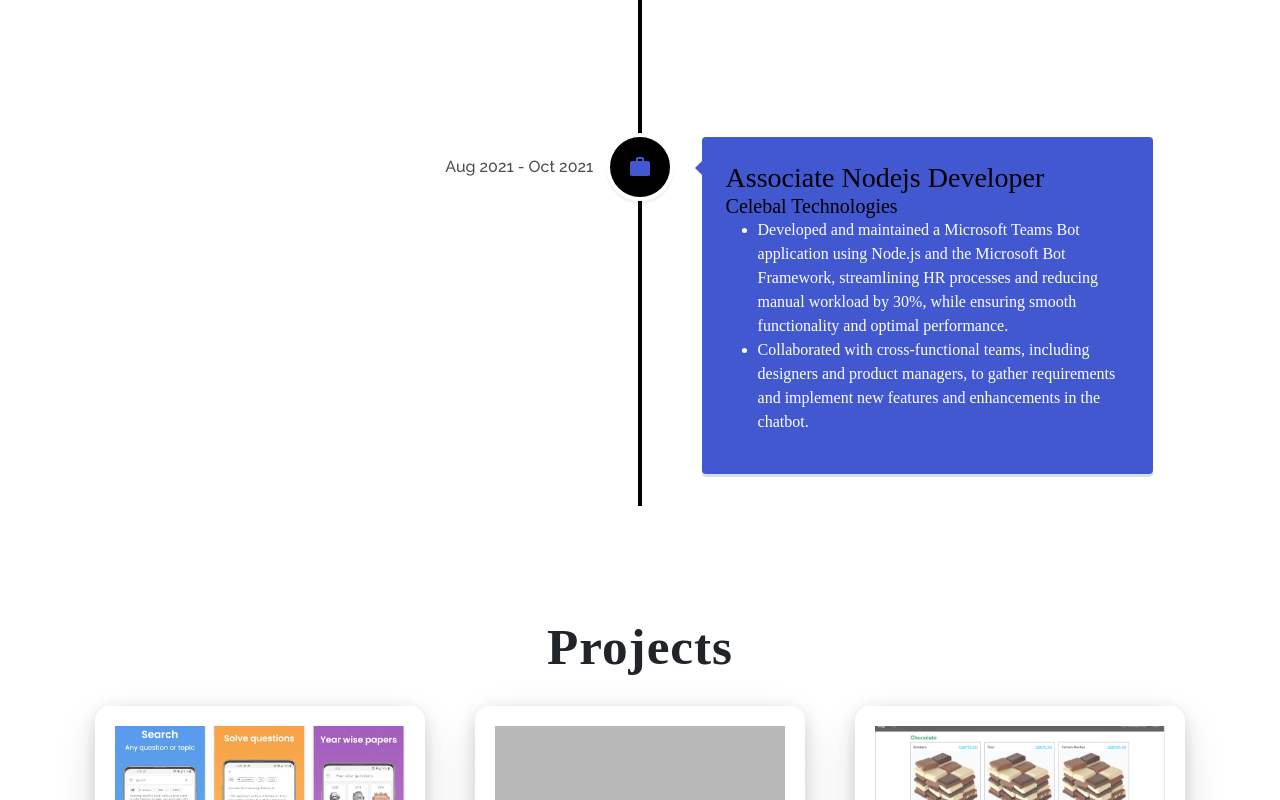
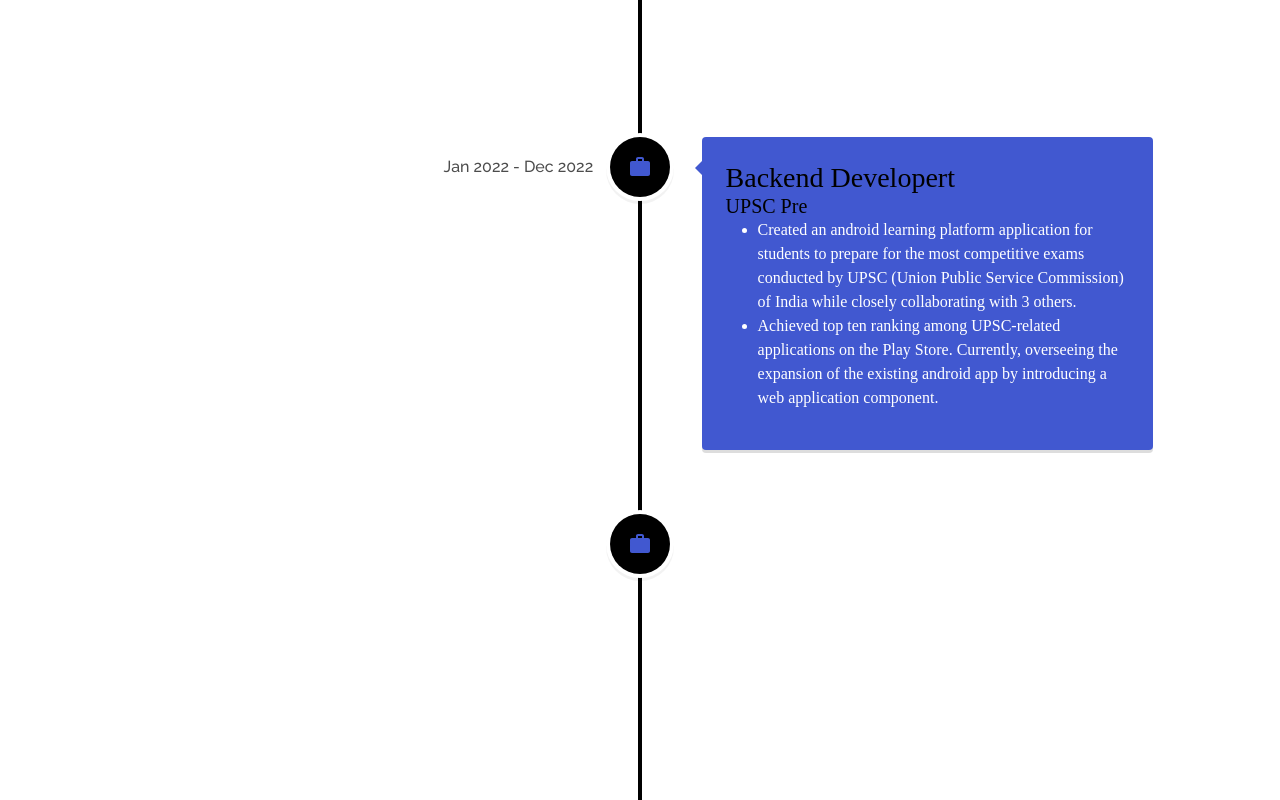
Before and after one commit to vamsi3379/Portfolio, a React (Create React App) app: page / in a window 1280 px wide. Shown: the part 3800-4600 px from the top of the page. Built offline with nearby package versions, Linux system fonts and the light colour scheme; grey boxes are pictures that could not be loaded; a web font is replaced by a local one.

Commit message:
Updated Experience

```diff
--- a/src/components/Aboutpage/Experience.jsx
+++ b/src/components/Aboutpage/Experience.jsx
@@ -50,11 +50,28 @@
                 icon={<MdOutlineWork />}
             >
                 <h3 className="vertical-timeline-element-title" style={{color:"black", fontFamily:"aveneir next"}}>Graduate Student Assistant</h3>
-                <h5 className="vertical-timeline-element-subtitle" style={{color:"black", fontFamily:"aveneir next"}}>Malt Group</h5>
+                <h5 className="vertical-timeline-element-subtitle" style={{color:"black", fontFamily:"aveneir next"}}>University of Florida (Malt Group)</h5>
                 <ul>
                   <li style={{fontFamily:"aveneir next"}}>Streamlined the sensor data for 100+ traffic intersections in large scale cities like Orlando for efficient real-time traffic monitoring.</li>
                   <li style={{fontFamily:"aveneir next"}}>Harnessed technologies like Node.js, React, Express.js, PostgreSQL, AWS Cloud and Auth0 to design and develop a fully functional web application.</li>
                   <li style={{fontFamily:"aveneir next"}}>Employed a high-availability deployment strategy using Kubernetes and Docker services on AWS, ensuring 0 downtime and seamless updates across multiple cluster nodes.</li>
+                </ul>
+            </VerticalTimelineElement>
+            <VerticalTimelineElement
+                className="vertical-timeline-element--work"
+                contentStyle={{ background: '#4158d0', color: '#fff' }}
+                contentArrowStyle={{ borderRight: '7px solid  #4158d0' }}
+                date={<span style={{ color: "black" }}>
+                    Jan 2022 - Dec 2022
+                </span>}
+                iconStyle={{ background: 'black', color: '#4158d0' }}
+                icon={<MdOutlineWork />}
+            >
+                <h3 className="vertical-timeline-element-title" style={{color:"black", fontFamily:"aveneir next"}}>Backend Developert</h3>
+                <h5 className="vertical-timeline-element-subtitle" style={{color:"black", fontFamily:"aveneir next"}}>UPSC Pre</h5>
+                <ul>
+                  <li style={{fontFamily:"aveneir next"}}>Created an android learning platform application for students to prepare for the most competitive exams conducted by UPSC (Union Public Service Commission) of India while closely collaborating with 3 others.</li>
+                  <li style={{fontFamily:"aveneir next"}}>Achieved top ten ranking among UPSC-related applications on the Play Store. Currently, overseeing the expansion of the existing android app by introducing a web application component.</li>
                 </ul>
             </VerticalTimelineElement>
             <VerticalTimelineElement
```
